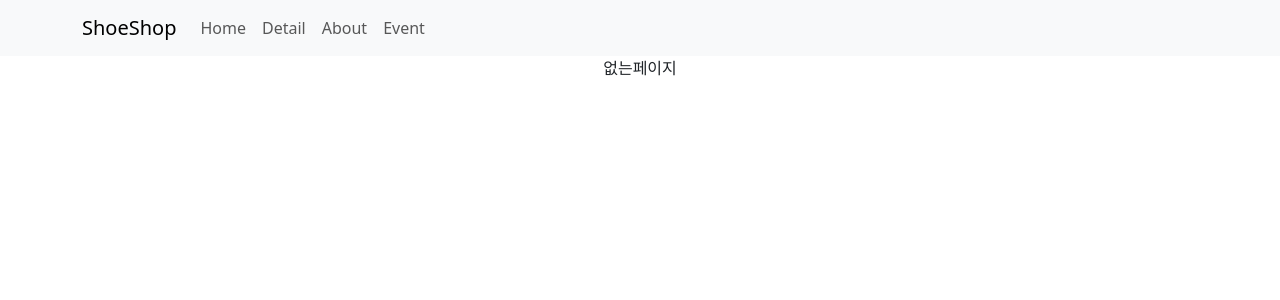
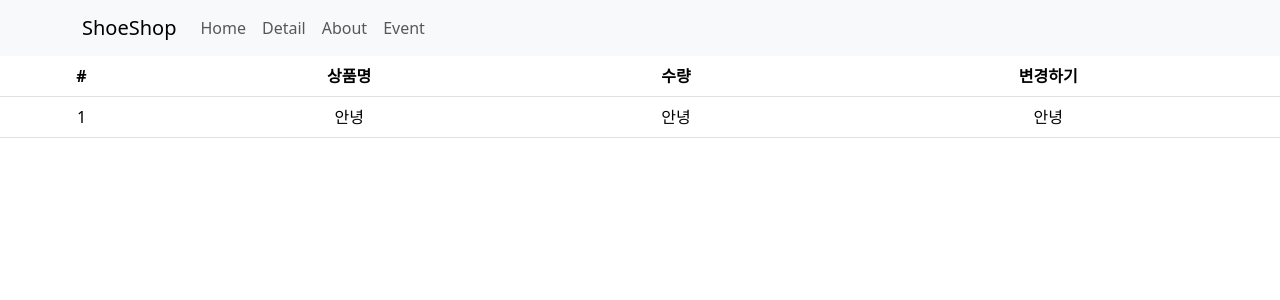
Before and after one commit to kickbell/reactweb, a React (Create React App) app in the folder shop/: page /cart in a window 1280 px wide. Shown: the top 300 px of the page. Built offline with nearby package versions, Linux system fonts and the light colour scheme.

Commit message:
Fix Context 삭제 후 Cart 추가

```diff
--- a/shop/src/App.js
+++ b/shop/src/App.js
@@ -2,14 +2,16 @@ import logo from './logo.svg';
 import './App.css';
 import 'bootstrap/dist/css/bootstrap.min.css';
 import { Container, Row } from 'react-bootstrap'
-import { useEffect, useState } from 'react';
+import { useState } from 'react';
 import data from './data.js';
 import { Routes, Route, Outlet } from 'react-router-dom';
 import Detail from './pages/Detail.js'
 import Card from './components/Card.js'
+import Cart from './components/Cart.js'
 import NavigationBar from './components/NavigationBar.js'
 import axios from 'axios'
 import LoadingSpinner from './components/LoadingSpinner.js';
+
 
 function App() {
   let [shoes, setShoes] = useState(data)
@@ -21,9 +23,11 @@ function App() {
       <NavigationBar />
 
       <Routes>
-        <Route path="/" element={<Main shoes={shoes} clickCount={clickCount} loading={loading}/>} />
+        <Route path="/" element={<Main shoes={shoes} clickCount={clickCount} loading={loading} />} />
         <Route path="/detail/:id" element={<Detail shoes={shoes} />} />
         <Route path="*" element={<div>없는페이지</div>} />
+
+        <Route path="/cart" element={ <Cart/> } />
 
         <Route path="/about" element={<About />}>
           <Route path="member" element={<div>멤버임</div>} />
--- /dev/null
+++ b/shop/src/components/Cart.js
@@ -0,0 +1,27 @@
+import Table from 'react-bootstrap/Table';
+
+function Cart() {
+    return (
+        <Table>
+            <thead>
+                <tr>
+                    <th>#</th>
+                    <th>상품명</th>
+                    <th>수량</th>
+                    <th>변경하기</th>
+                </tr>
+            </thead>
+            <tbody>
+                <tr>
+                    <td>1</td>
+                    <td>안녕</td>
+                    <td>안녕</td>
+                    <td>안녕</td>
+                </tr>
+            </tbody>
+        </Table>
+    )
+}
+
+
+export default Cart
--- a/shop/src/components/TabItems.js
+++ b/shop/src/components/TabItems.js
@@ -1,7 +1,7 @@
 import { useEffect, useState } from 'react';
 import Nav from 'react-bootstrap/Nav';
 
-function TabItems() {
+function TabItems(props) {
   let [selectedIdx, setSelectedIdx] = useState(0)
 
   return (
@@ -20,12 +20,12 @@ function TabItems() {
 
       {/* { 탭 == 0 ? <div>내용 0</div> : 탭 == 1 ? <div>내용 1</div> : <div>내용 2</div> } */}
 
-      <TapContent selectedIdx={selectedIdx}></TapContent>
+      <TapContent shoes={props.shoes} selectedIdx={selectedIdx}></TapContent>
     </>
   );
 }
 
-function TapContent({ selectedIdx }) {
+function TapContent({ selectedIdx, shoes }) {
   // if (탭 == 0) {
   //   return <div>내용 0</div>
   // } else if (탭 == 1) {
@@ -33,8 +33,10 @@ function TapContent({ selectedIdx }) {
   // } else if (탭 == 2) {
   //   return <div>내용 2</div>
   // }
+  let [fade, setFade] = useState('')
 
-  let [fade, setFade] = useState('')
+  // console.log("TapContent..")
+  // console.log(shoes)
 
   useEffect(() => {
     let timer = setTimeout(() => { setFade('end') }, 100);
@@ -46,7 +48,7 @@ function TapContent({ selectedIdx }) {
 
   return (
     <div className={'start ' + fade}>
-      {[<div>내용0</div>, <div>내용1</div>, <div>내용2</div>][selectedIdx]}
+      {[<div>{shoes[0].title}</div>, <div>{shoes[1].title}</div>, <div>{shoes[2].title}</div>][selectedIdx]}
     </div>
   )
 }
--- a/shop/src/data.js
+++ b/shop/src/data.js
@@ -1,5 +1,4 @@
-let data =
-    [
+let data = [
     {
         id: 0,
         title: "White and Black",
--- a/shop/src/pages/Detail.js
+++ b/shop/src/pages/Detail.js
@@ -29,7 +29,6 @@ function Detail(props) {
       {
         alert == true ? <div>2초이내 구매시 할인</div> : null
       }
-
       <div className="row">
         <div className="col-md-6">
           <img src={'https://codingapple1.github.io/shop/shoes' + id + '.jpg'} width="100%" />
@@ -42,14 +41,8 @@ function Detail(props) {
         </div>
       </div>
 
-      <TabItems></TabItems>
-
-
+      <TabItems shoes={props.shoes}></TabItems>
     </div>
-
-
-
-
   )
 }
 
```
Lines whose indentation alone changed are shown as unchanged.
